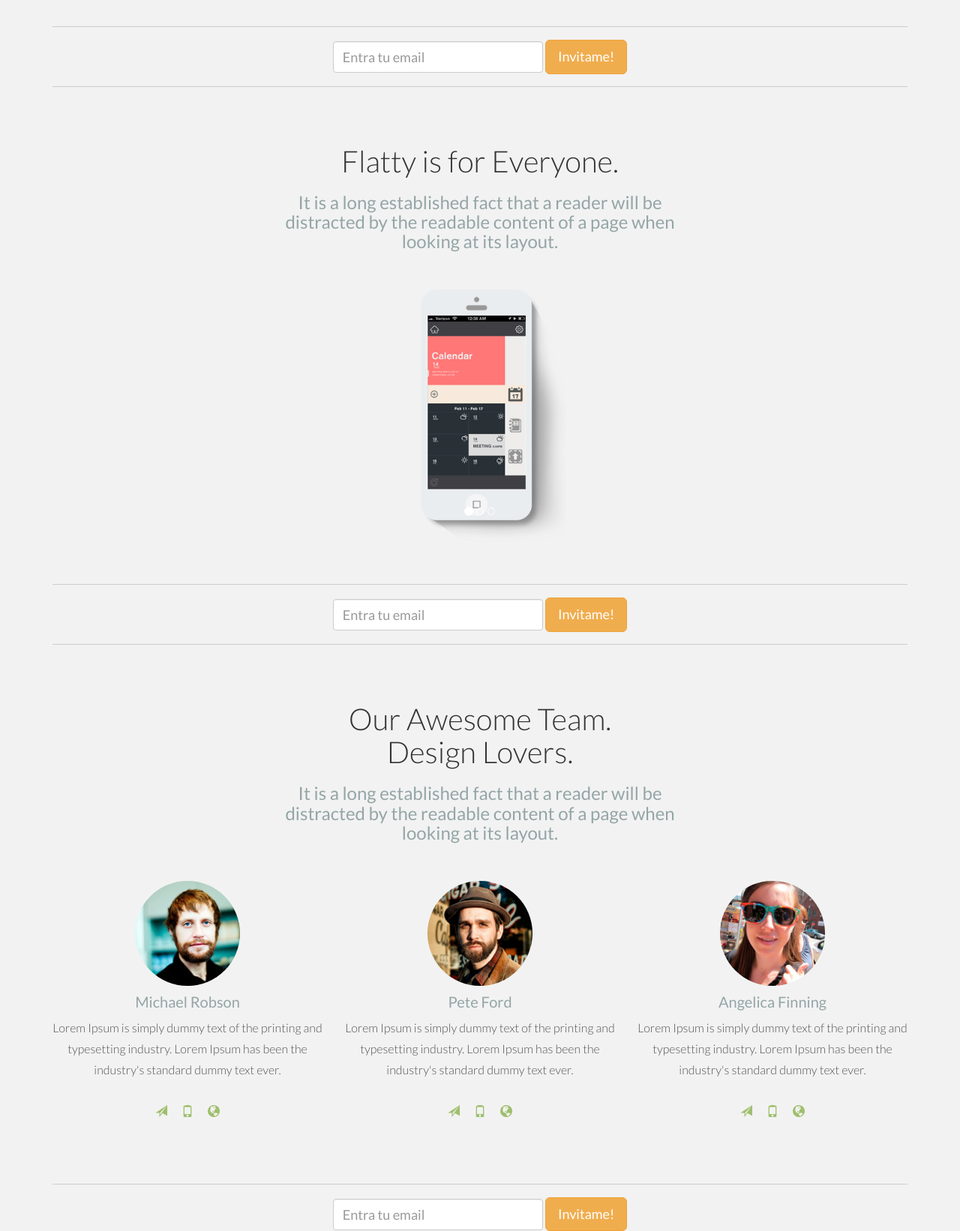
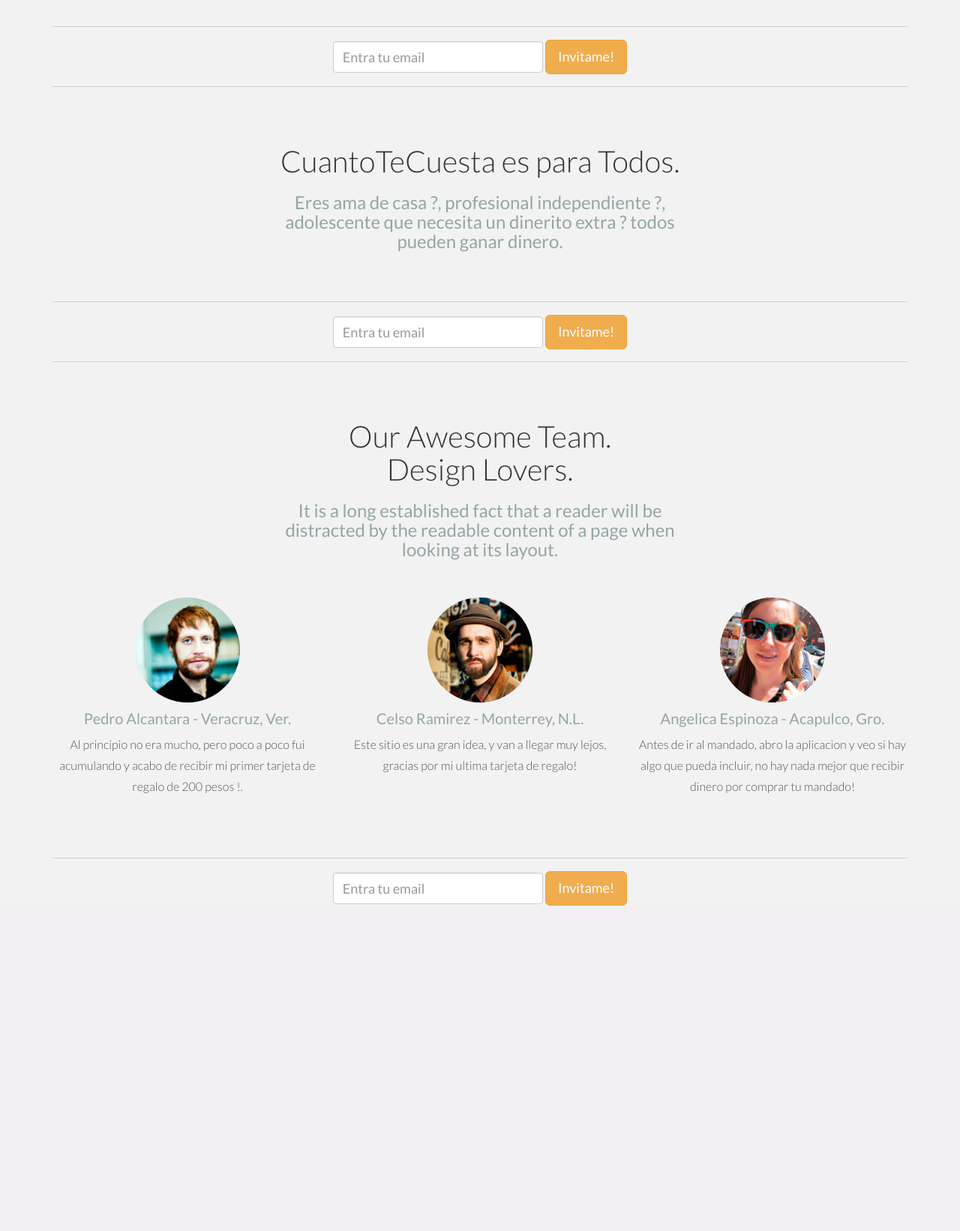
Before and after one commit to eliaslopezgt/fridgr, a Rails app: page / in a window 1280 px wide. Shown: the part 1428-3070 px from the top of the page at 75% size. After the commit the page ends 2636 px from the top, so only its background shows below. Run offline with Rails 7, Linux system fonts and the light colour scheme; some libraries are stand-ins or nearby versions.

Commit message:
comments

```diff
--- a/app/views/welcome/index.html.erb
+++ b/app/views/welcome/index.html.erb
@@ -88,36 +88,9 @@
 <div class="container">
   <div class="row mt centered">
     <div class="col-lg-6 col-lg-offset-3">
-      <h1>Flatty is for Everyone.</h1>
-      <h3>It is a long established fact that a reader will be distracted by the readable content of a page when looking at its layout.</h3>
+      <h1>CuantoTeCuesta es para Todos.</h1>
+      <h3>Eres ama de casa ?, profesional independiente ?, adolescente que necesita un dinerito extra ? todos pueden ganar dinero.</h3>
     </div>
-  </div><!-- /row -->
-
-  <! -- CAROUSEL -->
-  <div class="row mt centered">
-    <div class="col-lg-6 col-lg-offset-3">
-      <div id="carousel-example-generic" class="carousel slide" data-ride="carousel">
-        <!-- Indicators -->
-        <ol class="carousel-indicators">
-          <li data-target="#carousel-example-generic" data-slide-to="0" class="active"></li>
-          <li data-target="#carousel-example-generic" data-slide-to="1"></li>
-          <li data-target="#carousel-example-generic" data-slide-to="2"></li>
-        </ol>
-
-        <!-- Wrapper for slides -->
-        <div class="carousel-inner">
-          <div class="item active">
-            <img src="assets/p01.png" alt="">
-          </div>
-          <div class="item">
-            <img src="assets/p02.png" alt="">
-          </div>
-          <div class="item">
-            <img src="assets/p03.png" alt="">
-          </div>
-        </div>
-      </div>
-    </div><!-- /col-lg-8 -->
   </div><!-- /row -->
 </div><! --/container -->
 
@@ -148,23 +121,20 @@
   <div class="row mt centered">
     <div class="col-lg-4">
       <img class="img-circle" src="assets/pic1.jpg" width="140" alt="">
-      <h4>Michael Robson</h4>
-      <p>Lorem Ipsum is simply dummy text of the printing and typesetting industry. Lorem Ipsum has been the industry's standard dummy text ever.</p>
-      <p><i class="glyphicon glyphicon-send"></i> <i class="glyphicon glyphicon-phone"></i> <i class="glyphicon glyphicon-globe"></i></p>
-    </div><!--/col-lg-4 -->
+      <h4>Pedro Alcantara - Veracruz, Ver.</h4>
+      <p>Al principio no era mucho, pero poco a poco fui acumulando y acabo de recibir mi primer tarjeta de regalo de 200 pesos !.</p>
+      </div><!--/col-lg-4 -->
 
     <div class="col-lg-4">
       <img class="img-circle" src="assets/pic2.jpg" width="140" alt="">
-      <h4>Pete Ford</h4>
-      <p>Lorem Ipsum is simply dummy text of the printing and typesetting industry. Lorem Ipsum has been the industry's standard dummy text ever.</p>
-      <p><i class="glyphicon glyphicon-send"></i> <i class="glyphicon glyphicon-phone"></i> <i class="glyphicon glyphicon-globe"></i></p>
+      <h4>Celso Ramirez - Monterrey, N.L.</h4>
+      <p>Este sitio es una gran idea, y van a llegar muy lejos, gracias por mi ultima tarjeta de regalo!</p>
     </div><!--/col-lg-4 -->
 
     <div class="col-lg-4">
       <img class="img-circle" src="assets/pic3.jpg" width="140" alt="">
-      <h4>Angelica Finning</h4>
-      <p>Lorem Ipsum is simply dummy text of the printing and typesetting industry. Lorem Ipsum has been the industry's standard dummy text ever.</p>
-      <p><i class="glyphicon glyphicon-send"></i> <i class="glyphicon glyphicon-phone"></i> <i class="glyphicon glyphicon-globe"></i></p>
+      <h4>Angelica Espinoza - Acapulco, Gro.</h4>
+      <p>Antes de ir al mandado, abro la aplicacion y veo si hay algo que pueda incluir, no hay nada mejor que recibir dinero por comprar tu mandado!</p>
     </div><!--/col-lg-4 -->
   </div><!-- /row -->
 </div><!-- /container -->
```
